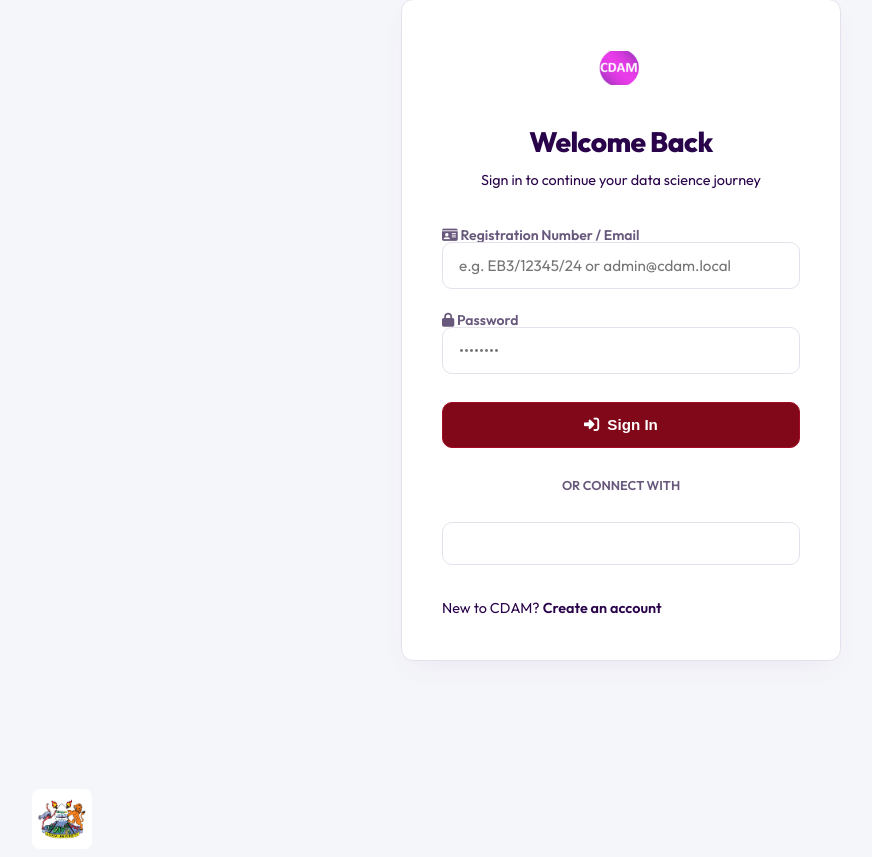
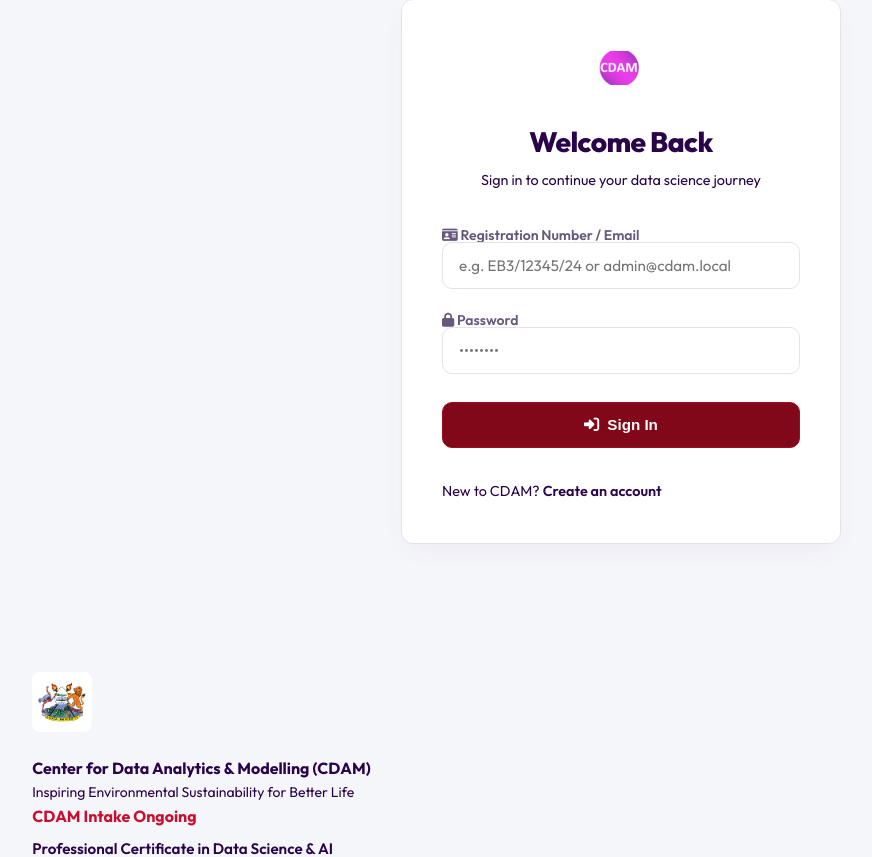
Before and after one commit to Nzangi20/Python-CDAM-system, a Flask app: page /login in a window 1280 px wide. Shown: the part 235-1092 px from the top of the page, without its empty margins (19-891 px from the left). Run offline with Flask 3, Linux system fonts and the light colour scheme; some libraries are stand-ins or nearby versions.

Commit message:
security: remove Continue with Demo OAuth button and backend route

```diff
--- a/backend/app.py
+++ b/backend/app.py
@@ -1343,27 +1343,6 @@ def admin_integrity():
     return render_template("admin_integrity.html", logs=logs, users_map=users_map, exams_map=exams_map)
 
 
-@app.post("/oauth/demo")
-def demo_oauth_login():
-    demo_email = "demo.student@cdam.local"
-    user = User.query.filter_by(email=demo_email).first()
-    if not user:
-        user = User(
-            name="Demo Student",
-            email=demo_email,
-            password_hash=generate_password_hash("demo-oauth-secret"),
-            auth_provider="demo_oauth",
-            avatar=CDAM_LOGO,
-            is_admin=False,
-            study_level="Beginner",
-        )
-        db.session.add(user)
-        db.session.commit()
-    login_user(user)
-    log_activity("auth.demo_oauth")
-    flash("Logged in via Demo OAuth.", "success")
-    return redirect(url_for("student_dashboard"))
-
 
 def migrate_schema() -> None:
 
--- a/frontend/templates/login.html
+++ b/frontend/templates/login.html
@@ -21,13 +21,7 @@
     <button class="btn primary" type="submit" style="width: 100%; font-weight: 700; margin-top: 0.5rem; padding: 0.85rem;"><i class="fa-solid fa-right-to-bracket"></i> Sign In</button>
   </form>
 
-  <div class="auth-divider" style="margin: 1.5rem 0; text-align: center; position: relative;">
-    <span style="background: var(--bg-soft); padding: 0 0.75rem; color: var(--text-muted); font-size: 0.8rem; font-weight: 600; text-transform: uppercase;">Or connect with</span>
-  </div>
 
-  <form method="post" action="{{ url_for('demo_oauth_login') }}" style="margin-top: 0;">
-    <button class="btn oauth" type="submit" style="width: 100%; font-weight: 600; background: rgba(255,255,255,0.04); border: 1px solid var(--border); color: #ffffff;"><i class="fa-solid fa-shield-halved" style="color: var(--red-400);"></i> Continue with Demo OAuth</button>
-  </form>
 
   <p class="muted center" style="margin-top: 2rem; font-size: 0.9rem;">
     New to CDAM? <a href="{{ url_for('register') }}" style="color: var(--red-400); font-weight: 600; text-decoration: none;">Create an account</a>
```
